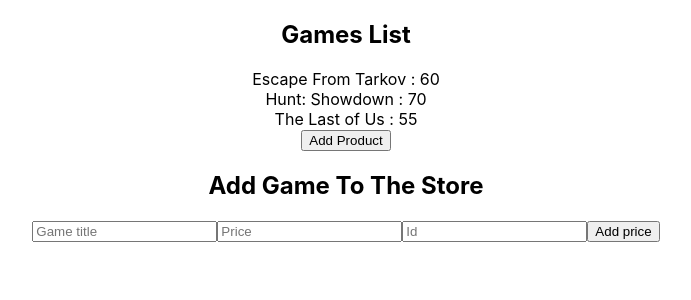
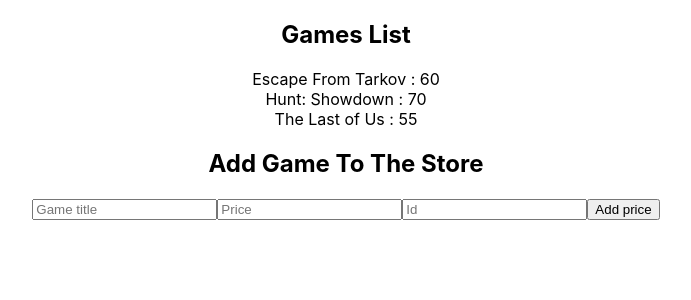
Before and after one commit to amberhasan/react-redux, a React (Create React App) app: page / in a window 1280 px wide. Shown: the top 300 px of the page, without its empty margins (294-985 px from the left). Built offline with nearby package versions, Linux system fonts and the light colour scheme.

Commit message:
Convert to Redux

```diff
--- a/src/App.tsx
+++ b/src/App.tsx
@@ -3,13 +3,17 @@
 import "./App.css";
 import ProductsList from "./Products/ProductsList";
 import ProductForm from "./Products/ProductForm";
+import { Provider } from "react-redux";
+import store from "./store";
 
 function App() {
   return (
-    <div className="App">
-      <ProductsList />
-      <ProductForm />
-    </div>
+    <Provider store={store}>
+      <div className="App">
+        <ProductsList />
+        <ProductForm />
+      </div>
+    </Provider>
   );
 }
 
--- a/src/Products/ProductsList.tsx
+++ b/src/Products/ProductsList.tsx
@@ -1,45 +1,20 @@
 import React, { useState } from "react";
+import { useSelector } from "react-redux";
+import { getProductsSelector } from "./products.slice";
 
 interface ProductsListProps {}
 
-const initialProducts = [
-  { title: "Escape From Tarkov", price: 60, id: "eft" },
-  { title: "Hunt: Showdown", price: 70, id: "hunt" },
-  { title: "The Last of Us", price: 55, id: "hil" },
-];
-
-interface Product {
-  title: string;
-  price: number;
-  id: string;
-}
-
 const ProductsList: React.FC<ProductsListProps> = ({}) => {
-  const [products, setProducts] = useState<Product[]>(initialProducts);
+  const products = useSelector(getProductsSelector);
 
   return (
     <div>
       <h2>Games List</h2>
-      {initialProducts.map((product) => (
+      {products.map((product) => (
         <div key={product.id}>
           <span>{`${product.title} : ${product.price}`}</span>
         </div>
       ))}
-
-      <button
-        onClick={() =>
-          setProducts((prevProducts) => [
-            {
-              title: "Half Life",
-              price: 100,
-              id: "h1",
-            },
-            ...prevProducts,
-          ])
-        }
-      >
-        Add Product
-      </button>
     </div>
   );
 };
--- /dev/null
+++ b/src/Products/products.slice.ts
@@ -0,0 +1,30 @@
+import { createSlice, PayloadAction } from "@reduxjs/toolkit";
+import { RootState } from "../store";
+
+interface Product {
+  title: string;
+  price: number;
+  id: string;
+}
+
+const initialState: Product[] = [
+  { title: "Escape From Tarkov", price: 60, id: "eft" },
+  { title: "Hunt: Showdown", price: 70, id: "hunt" },
+  { title: "The Last of Us", price: 55, id: "hil" },
+];
+
+const productsSlice = createSlice({
+  name: "products",
+  initialState,
+  reducers: {
+    addProduct: (state, action: PayloadAction<Product>) => {
+      return [action.payload, ...state];
+    },
+  },
+});
+
+export const { addProduct } = productsSlice.actions;
+
+export const getProductsSelector = (state: RootState) => state.products;
+
+export default productsSlice.reducer;
--- /dev/null
+++ b/src/store.ts
@@ -0,0 +1,12 @@
+import { configureStore } from "@reduxjs/toolkit";
+import products from "./Products/products.slice";
+
+const store = configureStore({
+  reducer: {
+    products,
+  },
+});
+
+export type RootState = ReturnType<typeof store.getState>;
+
+export default store;
```
